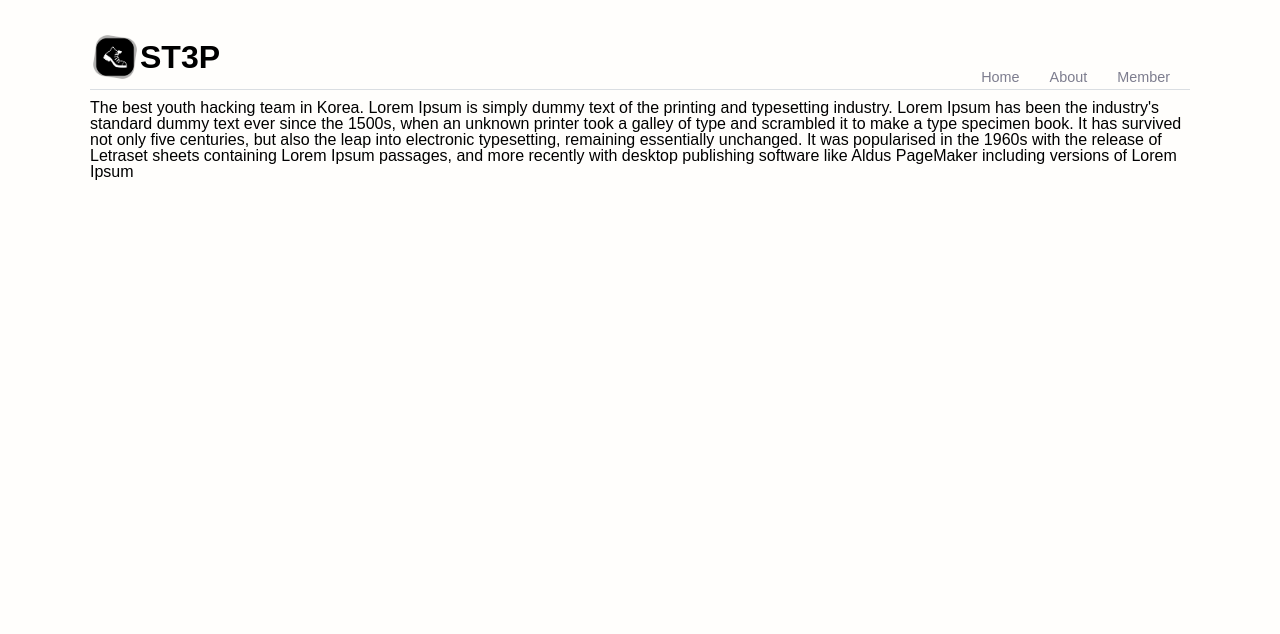
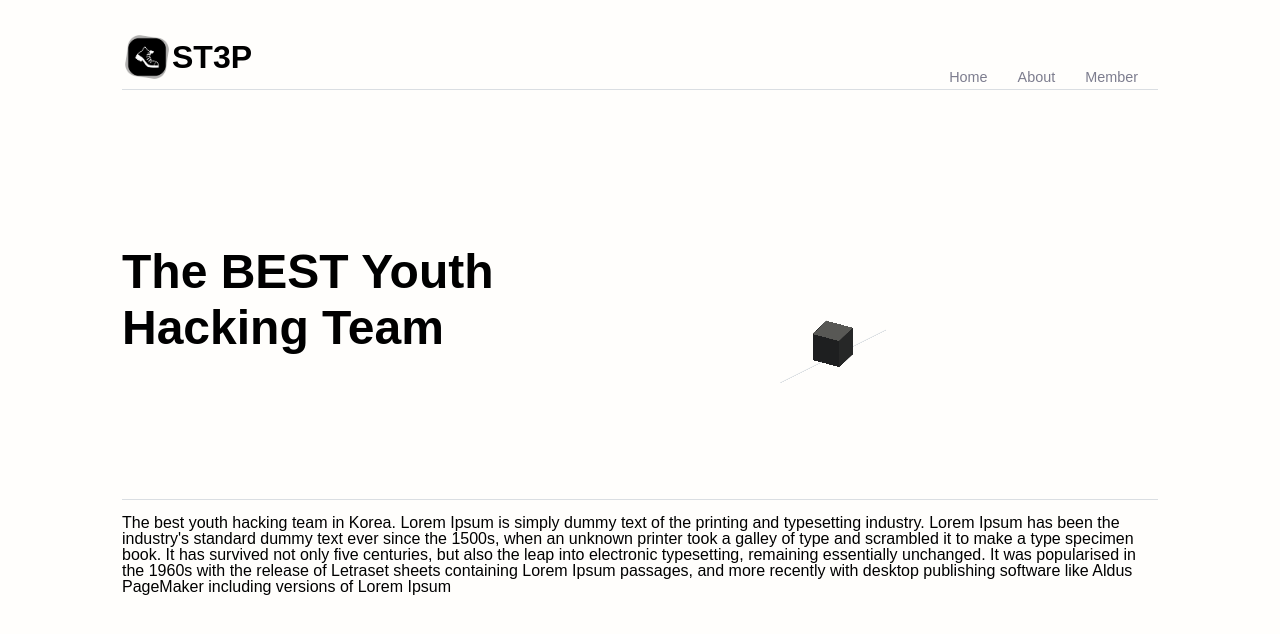
Before and after one commit to sihyeokpark/ST3P, a React (Create React App) app: page / in a window 1280 px wide. Shown: the top 634 px of the page. Built offline with nearby package versions, Linux system fonts and the light colour scheme; a web font is replaced by a local one.

Commit message:
✅ Add: stair

```diff
--- a/public/index.html
+++ b/public/index.html
@@ -25,7 +25,8 @@
       work correctly both with client-side routing and a non-root public URL.
       Learn how to configure a non-root public URL by running `npm run build`.
     -->
-    <title>React App</title>
+    <title>ST3P</title>
+
   </head>
   <body>
     <noscript>You need to enable JavaScript to run this app.</noscript>
--- a/src/App.tsx
+++ b/src/App.tsx
@@ -1,16 +1,83 @@
 import './css/App.css'
+import './css/stair.css'
 
 import { Nav } from './components/Nav'
-
-import logo from './images/logo.png'
+import { useEffect, useState } from 'react'
 
 function App() {
+  const [isCubeIn, setIsCubeIn] = useState(false)
+
+  useEffect(() => {
+    setInterval(() => {
+      setIsCubeIn((isCubeIn) => !isCubeIn)
+    }, 3000)
+  }, [])
+
   return (
     <div className='App'>
       <main>
         <Nav />
         <div>
-
+          <section>
+            <h1 className='big'>The BEST Youth <br></br>Hacking Team</h1>
+            <main className="main">
+              <section className={(!isCubeIn) ? "scene toggle" : 'scene toggle is-in'}>
+                <div className="cubes">
+                  <div className="shadows"></div>
+                  <div className="cube-wrap cube-wrap--1">
+                    <div className="cube">
+                      <div className="front side">front</div>
+                      <div className="back side">back</div>
+                      <div className="top side">top</div>
+                      <div className="down side">down</div>
+                      <div className="left side">left</div>
+                      <div className="right side">right</div>
+                    </div>
+                  </div>
+                  <div className="cube-wrap cube-wrap--2">
+                    <div className="cube">
+                      <div className="front side">front</div>
+                      <div className="back side">back</div>
+                      <div className="top side">top</div>
+                      <div className="down side">down</div>
+                      <div className="left side">left</div>
+                      <div className="right side">right</div>
+                    </div>
+                  </div>
+                  <div className="cube-wrap cube-wrap--3">
+                    <div className="cube">
+                      <div className="front side">front</div>
+                      <div className="back side">back</div>
+                      <div className="top side">top</div>
+                      <div className="down side">down</div>
+                      <div className="left side">left</div>
+                      <div className="right side">right</div>
+                    </div>
+                  </div>
+                  <div className="cube-wrap cube-wrap--4">
+                    <div className="cube">
+                      <div className="front side">front</div>
+                      <div className="back side">back</div>
+                      <div className="top side">top</div>
+                      <div className="down side">down</div>
+                      <div className="left side">left</div>
+                      <div className="right side">right</div>
+                    </div>
+                  </div>
+                  <div className="cube-wrap cube-wrap--5">
+                    <div className="cube">
+                      <div className="front side">front</div>
+                      <div className="back side">back</div>
+                      <div className="top side">top</div>
+                      <div className="down side">down</div>
+                      <div className="left side">left</div>
+                      <div className="right side">right</div>
+                    </div>
+                  </div>
+                </div>
+              </section>
+            </main>
+          </section>
           <p>The best youth hacking team in Korea. Lorem Ipsum is simply dummy text of the printing and typesetting industry. Lorem Ipsum has been the industry's standard dummy text ever since the 1500s, when an unknown printer took a galley of type and scrambled it to make a type specimen book. It has survived not only five centuries, but also the leap into electronic typesetting, remaining essentially unchanged. It was popularised in the 1960s with the release of Letraset sheets containing Lorem Ipsum passages, and more recently with desktop publishing software like Aldus PageMaker including versions of Lorem Ipsum</p>
         </div>
 
--- a/src/components/Nav.tsx
+++ b/src/components/Nav.tsx
@@ -9,9 +9,9 @@ export function Nav() {
           <h1>ST3P</h1>
         </div>
         <ul>
-          <a href='#'>Home</a>
-          <a href='#'>About</a>
-          <a href='#'>Member</a>
+          <a href='/'>Home</a>
+          <a href='/about'>About</a>
+          <a href='/member'>Member</a>
         </ul>
       </nav>
     </>
--- a/src/css/App.css
+++ b/src/css/App.css
@@ -15,3 +15,8 @@
   display: inline-block;
   height: 50px;
 }
+
+.big {
+  font-size: 3rem;
+  line-height: 3.5rem;
+}
--- a/src/css/index.css
+++ b/src/css/index.css
@@ -1,8 +1,16 @@
 @import 'reset.css';
+
+*, :before, :after  {
+  box-sizing: border-box;
+}
 
 body {
   --white: #fffefc;
   --gray: #7d7d8e;
+
+  --bar-color: #fff;
+  --ball-color: #fff;
+  --bg-color: #EA4961;
 
   margin: 0;
   font-family: 'SUIT', sans-serif;
@@ -59,3 +67,18 @@ ul {
 nav a {
   font-size: 0.9rem;
 }
+
+section {
+  display: flex;
+  height: 400px;
+  flex-direction: row;
+  align-items: center;
+  justify-content: space-between;
+  gap: 10px;
+  border-bottom: 1px solid #dadee2;
+  margin-bottom: 15px;
+}
+
+section h1 {
+  flex: 60%;
+}
--- /dev/null
+++ b/src/css/stair.css
@@ -0,0 +1,204 @@
+* {
+  transition: 200ms cubic-bezier(0, 0, 0.33, 1.5);
+}
+.main-header {
+  position: absolute;
+  top: 0;
+  left: 0;
+  font-weight: 700;
+  font-size: 1.5rem;
+  width: 100%;
+  padding: 0.25rem;
+  height: 3rem;
+  display: flex;
+  justify-content: center;
+  align-items: center;
+}
+.buttons {
+  z-index: 1;
+  position: absolute;
+  padding: 0 1rem 0.5rem;
+  top: 3.5rem;
+  left: 0;
+  width: 100%;
+  min-height: 2rem;
+  display: flex;
+  justify-content: center;
+}
+.buttons > * {
+  flex: 1;
+}
+.buttons > *:first-of-type {
+  margin-right: 0.5rem;
+}
+.main {
+  position: relative;
+  width: 100%;
+  display: flex;
+  flex-direction: column;
+  justify-content: center;
+  align-items: center;
+}
+.scene {
+  -webkit-tap-highlight-color: rgba(0, 0, 0, 0);
+  width: 150px;
+  height: 150px;
+  position: relative;
+  transform-style: preserve-3d;
+  transform: rotateX(-30deg) rotateY(45deg) rotateZ(0deg);
+  cursor: pointer;
+}
+.scene.is-in .cube-wrap {
+  transform-origin: 50% 50%;
+  transform: scaleZ(1);
+}
+.scene.is-in .cube-wrap {
+  left: 60px;
+}
+.scene.is-in .cube {
+  transform: scaleY(1);
+}
+.scene.is-in .shadows {
+  opacity: 0;
+}
+.scene.toggle .cubes {
+  animation-play-state: running;
+}
+.cubes {
+  width: inherit;
+  height: inherit;
+  position: relative;
+  top: 0;
+  left: 0;
+  transform-style: inherit;
+  animation: spin-y 10s infinite linear;
+  animation-play-state: paused;
+}
+.cubes > .shadows {
+  width: inherit;
+  height: inherit;
+  position: absolute;
+  top: 0;
+  left: 0;
+  transform-style: inherit;
+  box-shadow: -30px 0 40px #999;
+  transform-origin: 0% 100%;
+  transform: rotateX(90deg) translateY(75px);
+  z-index: 1;
+}
+.cubes > .shadows:before {
+  content: '';
+  width: 100%;
+  height: 90%;
+  position: absolute;
+  top: 5%;
+  left: 0;
+  box-shadow: -90px 0 80px #ccc, -150px 0 80px #eee;
+  z-index: -1;
+  transform: translateZ(-1px);
+}
+.cube-wrap {
+  transform-origin: 50% 50%;
+  transform: scaleZ(5);
+  position: absolute;
+  bottom: 0;
+  left: 0;
+  width: 30px;
+  height: 30px;
+  transition: 200ms cubic-bezier(0, 0, 0.33, 1.5);
+  transform-style: preserve-3d;
+}
+.cube-wrap self:not(&--5) .top {
+  background: linear-gradient(90deg, rgba(88, 88, 85, 1), rgba(45, 46, 45, 1));
+}
+.cube-wrap--2 {
+  left: 30px;
+}
+.cube-wrap--2 > .cube {
+  transform: scaleY(2);
+}
+.cube-wrap--3 {
+  left: 60px;
+}
+.cube-wrap--3 > .cube {
+  transform: scaleY(3);
+}
+.cube-wrap--4 {
+  left: 90px;
+}
+.cube-wrap--4 > .cube {
+  transform: scaleY(4);
+}
+.cube-wrap--5 {
+  left: 120px;
+}
+.cube-wrap--5 > .cube {
+  transform: scaleY(5);
+}
+.cube {
+  transform-origin: 0% 100%;
+  position: absolute;
+  top: 0;
+  left: 0;
+  width: inherit;
+  height: inherit;
+  transform-style: preserve-3d;
+  backface-visibility: hidden;
+}
+.cube > .side {
+  font-size: 0;
+  position: absolute;
+  width: 30px;
+  height: 30px;
+  bottom: 0;
+  left: 0;
+}
+.cube > .back {
+  background: rgba(38, 39, 39, 1);
+  transform: translateZ(-15px) rotateY(180deg);
+}
+.cube > .right {
+  background: rgba(30, 31, 32, 1);
+  transform: rotateY(-270deg) translateX(15px);
+  transform-origin: top right;
+}
+.cube > .left {
+  background: rgba(30, 31, 32, 1);
+  transform: rotateY(270deg) translateX(-15px);
+  transform-origin: center left;
+}
+.cube > .top {
+  background: rgba(88, 88, 85, 1);
+  transform: rotateX(-90deg) translateY(-15px);
+  transform-origin: top center;
+}
+.cube > .down {
+  background: rgba(88, 88, 85, 1);
+  transform: rotateX(90deg) translateY(15px);
+  transform-origin: bottom center;
+}
+.cube > .front {
+  background: rgba(38, 39, 39, 1);
+  transform: translateZ(15px);
+}
+.main-footer {
+  position: absolute;
+  bottom: 0;
+  right: 0;
+  height: 2rem;
+  width: 100%;
+  background: rgba(153, 153, 153, .1);
+  display: flex;
+  justify-content: flex-end;
+  align-items: center;
+  padding: 0 1rem;
+}
+.main-footer > a {
+  font-size: 0.75rem;
+  color: #333;
+}
+@keyframes spin-y {
+  to {
+    transform: rotateY(1turn);
+ }
+}
```
